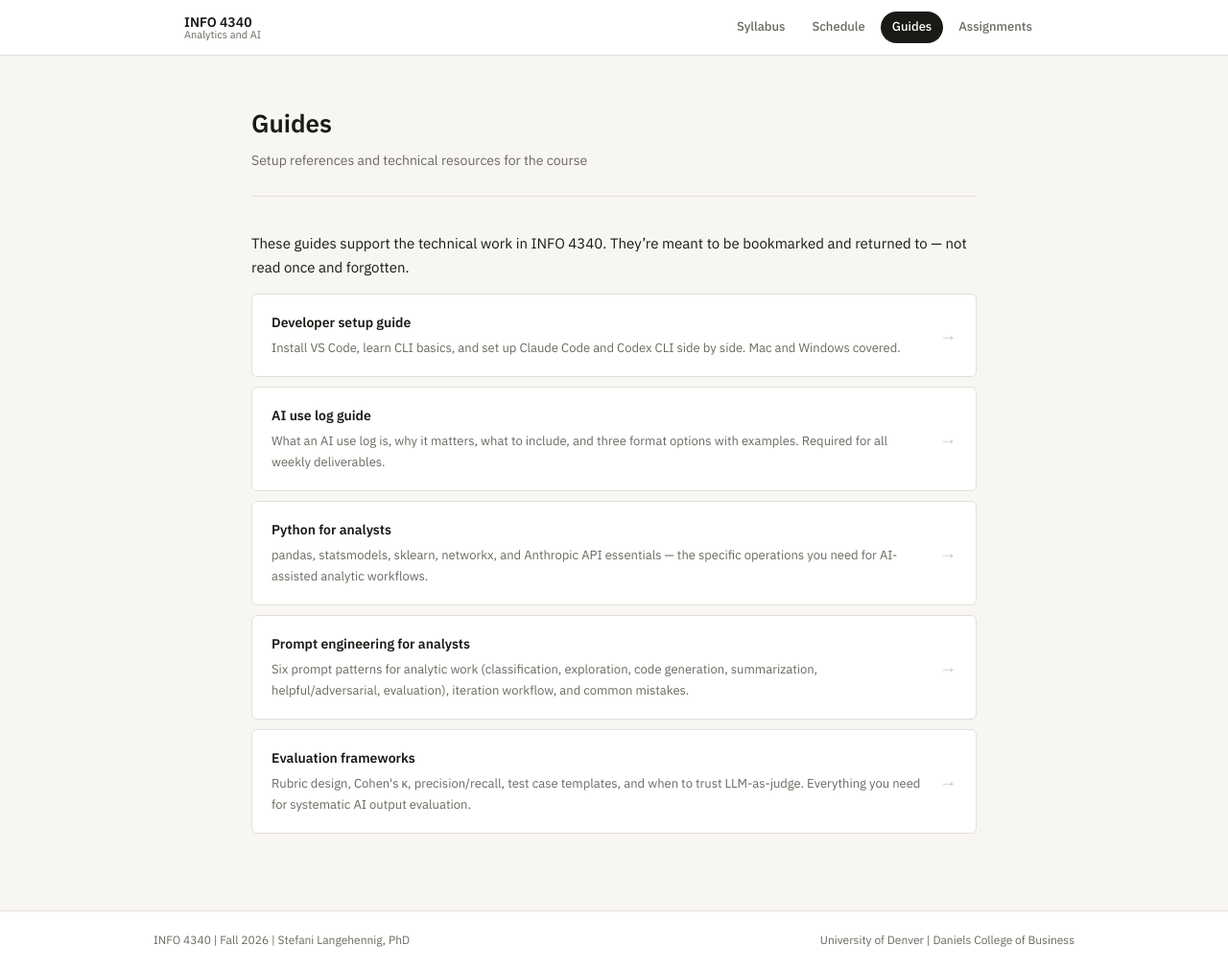
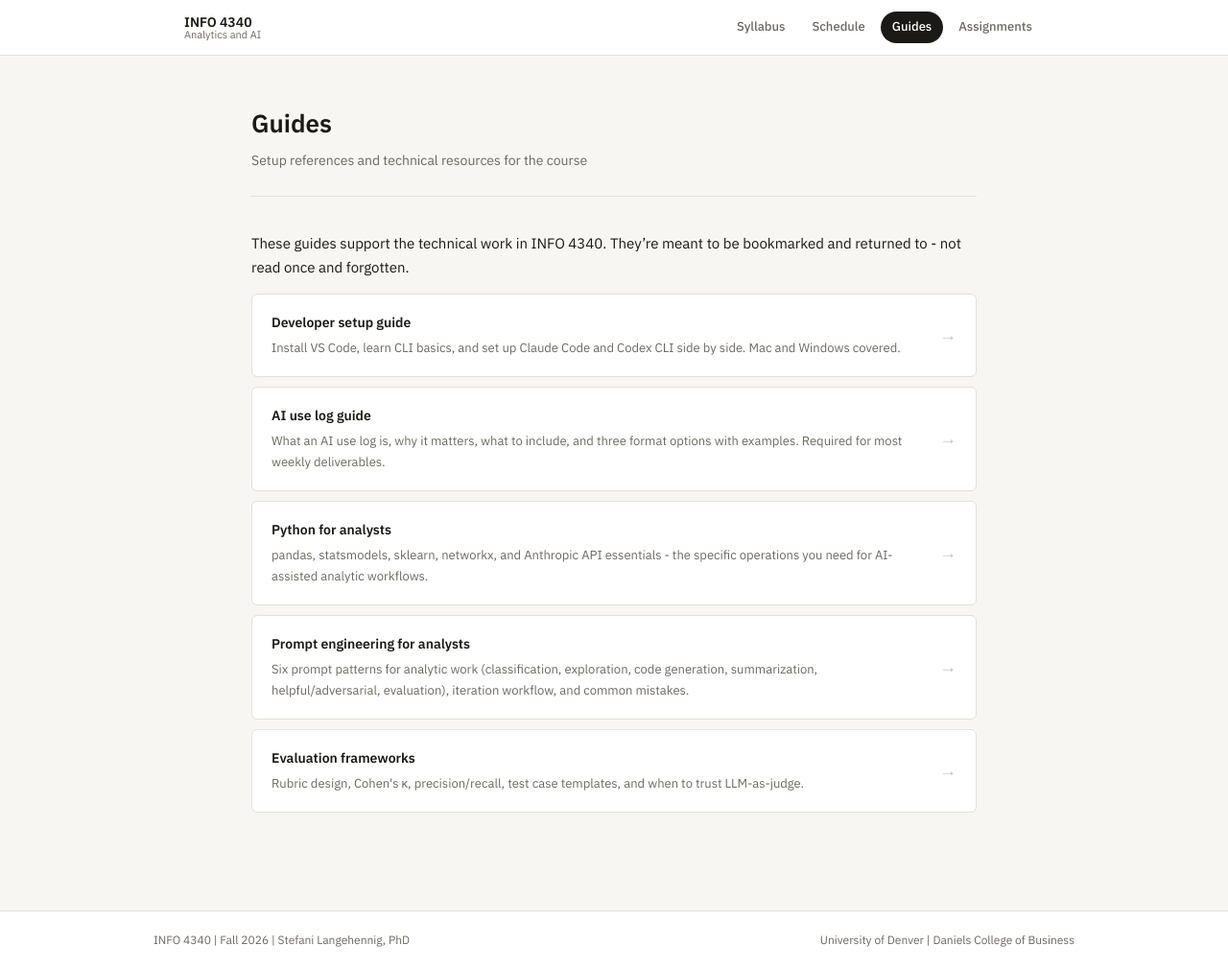
Before and after one commit to steflangehennig/info4340, a Jekyll site: the page built from guides/index.md, in a window 1280 px wide and 1010 px high. Shown: the whole window at 96% size. Built offline with Jekyll 4.4.1, drawn with Linux system fonts in a browser that asks for light colours.

Commit message:
update index format

```diff
--- a/guides/index.md
+++ b/guides/index.md
@@ -4,7 +4,7 @@ title: Guides
 subtitle: Setup references and technical resources for the course
 ---
 
-These guides support the technical work in INFO 4340. They're meant to be bookmarked and returned to — not read once and forgotten.
+These guides support the technical work in INFO 4340. They're meant to be bookmarked and returned to - not read once and forgotten.
 
 <div class="guide-list">
 
@@ -19,7 +19,7 @@ These guides support the technical work in INFO 4340. They're meant to be bookma
   <a href="{{ site.baseurl }}/guides/ai-use-log/" class="guide-card">
     <div class="guide-card-left">
       <div class="guide-card-title">AI use log guide</div>
-      <div class="guide-card-desc">What an AI use log is, why it matters, what to include, and three format options with examples. Required for all weekly deliverables.</div>
+      <div class="guide-card-desc">What an AI use log is, why it matters, what to include, and three format options with examples. Required for most weekly deliverables.</div>
     </div>
     <div class="guide-card-arrow">→</div>
   </a>
@@ -27,7 +27,7 @@ These guides support the technical work in INFO 4340. They're meant to be bookma
   <a href="{{ site.baseurl }}/guides/python-analysts/" class="guide-card">
     <div class="guide-card-left">
       <div class="guide-card-title">Python for analysts</div>
-      <div class="guide-card-desc">pandas, statsmodels, sklearn, networkx, and Anthropic API essentials — the specific operations you need for AI-assisted analytic workflows.</div>
+      <div class="guide-card-desc">pandas, statsmodels, sklearn, networkx, and Anthropic API essentials - the specific operations you need for AI-assisted analytic workflows.</div>
     </div>
     <div class="guide-card-arrow">→</div>
   </a>
@@ -43,7 +43,7 @@ These guides support the technical work in INFO 4340. They're meant to be bookma
   <a href="{{ site.baseurl }}/guides/evaluation/" class="guide-card">
     <div class="guide-card-left">
       <div class="guide-card-title">Evaluation frameworks</div>
-      <div class="guide-card-desc">Rubric design, Cohen's κ, precision/recall, test case templates, and when to trust LLM-as-judge. Everything you need for systematic AI output evaluation.</div>
+      <div class="guide-card-desc">Rubric design, Cohen's κ, precision/recall, test case templates, and when to trust LLM-as-judge.</div>
     </div>
     <div class="guide-card-arrow">→</div>
   </a>
```
